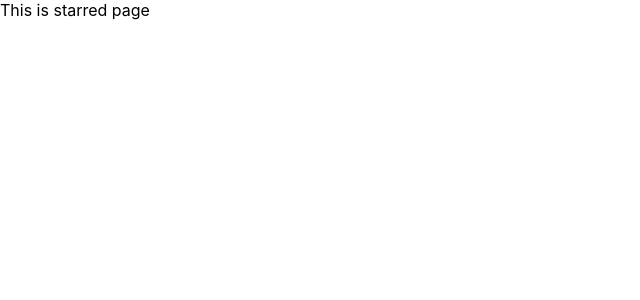
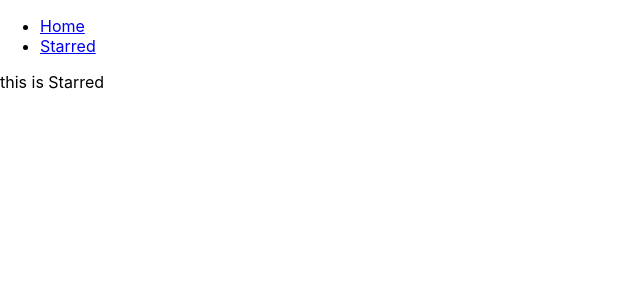
Before and after one commit to ameyyyzing/box-office, a React (Create React App) app: page /starred in a window 1280 px wide. Shown: the top 300 px of the page, without its empty margins (0-640 px from the left). Built offline with nearby package versions, Linux system fonts and the light colour scheme.

Commit message:
pages created

```diff
--- a/src/App.js
+++ b/src/App.js
@@ -1,18 +1,28 @@
 import React from 'react';
 import {Switch, Route} from 'react-router-dom';
+import Navs from './components/Navs';
+import Home from './pages/Home';
+import Starred from './pages/Starred';
 
 
 function App() {
   return (
+    <div>
+      <Navs />
     <Switch>
       <Route exact path = "/">
-        This is home page
+        <Home />
       </Route>
       <Route exact path = "/starred">
-        This is starred page
+        <Starred />
       </Route>
-      <Route>This is 404 page</Route>
+      <Route>
+        <div>
+          Not Found!
+        </div>
+      </Route>
     </Switch>
+    </div>
   );
 }
 
--- /dev/null
+++ b/src/components/Navs.js
@@ -0,0 +1,23 @@
+import React from 'react';
+import { Link } from 'react-router-dom';
+
+const LINKS = [
+    {to: '/', 'text':'Home'},
+    {to: '/starred', 'text':'Starred'}
+]
+
+const Navs = () => {
+    return (
+        <div>
+            <ul>
+                {
+                    LINKS.map(item => <li key="item.to">
+                        <Link to={item.to}>{item.text}</Link></li>)
+                }
+
+            </ul>
+        </div>
+    )
+}
+
+export default Navs;
--- /dev/null
+++ b/src/pages/Home.js
@@ -0,0 +1,11 @@
+import React from 'react'
+
+const Home = () => {
+    return (
+        <div>
+            this is home
+        </div>
+    )
+}
+
+export default Home;
--- /dev/null
+++ b/src/pages/Starred.js
@@ -0,0 +1,11 @@
+import React from 'react'
+
+const Starred = () => {
+    return (
+        <div>
+            this is Starred
+        </div>
+    )
+}
+
+export default Starred;
```
